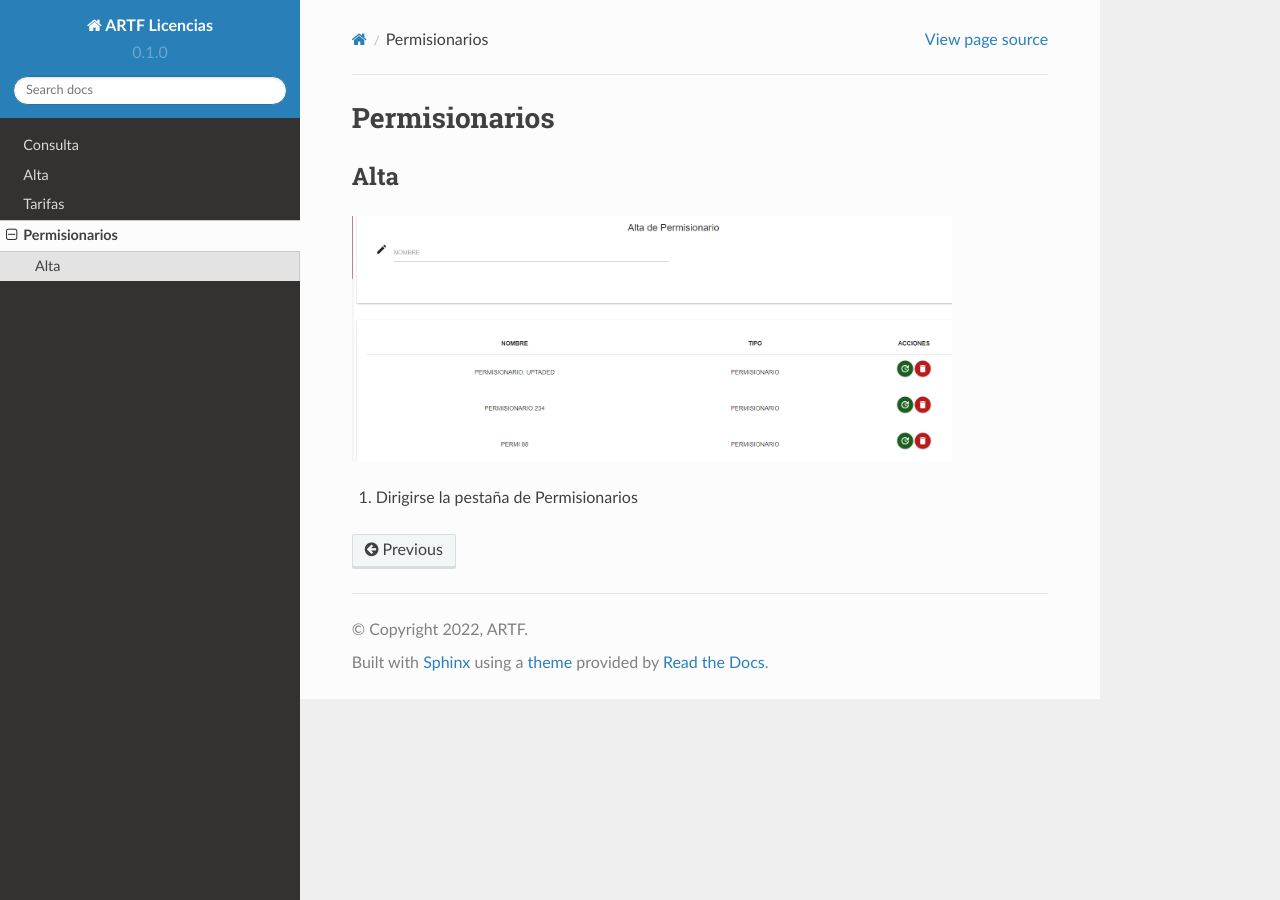
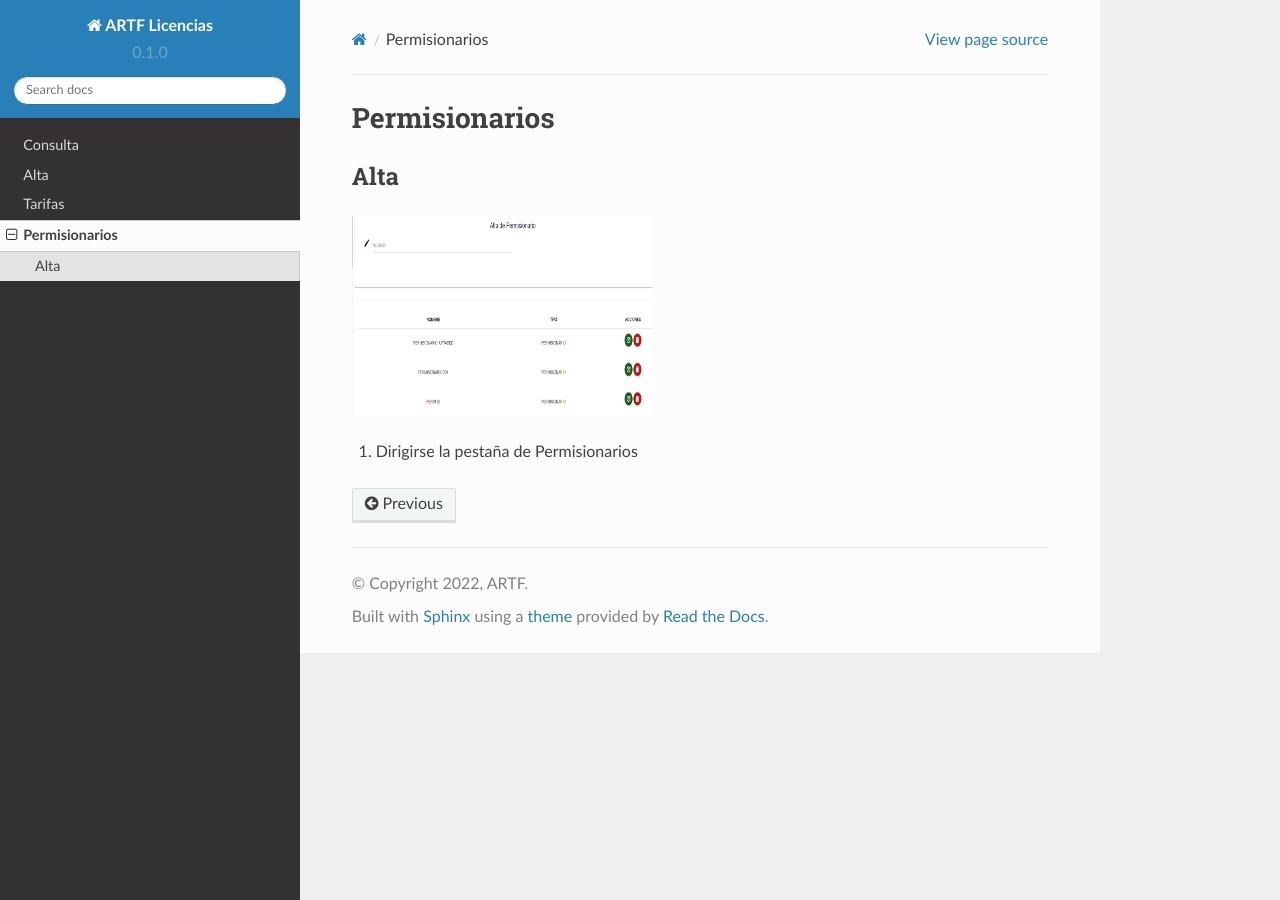
Before and after one commit to kiwi2299/artf_docs, a Sphinx documentation site: the page built from docs/source/permisionarios.rst, in a window 1280 px wide. Built offline with Sphinx 7.4.7 and the Read the Docs theme 2.0.0, drawn with Linux system fonts in a browser that asks for light colours.

Commit message:
Update permisionarios.rst

```diff
--- a/docs/source/permisionarios.rst
+++ b/docs/source/permisionarios.rst
@@ -7,5 +7,7 @@
 .. image:: images/2022-05-16.png
   :alt: Alta permisionario
   :width: 600
+  :height: 400
+  :scale: 50
 
 1. Dirigirse la pestaña de Permisionarios
```
